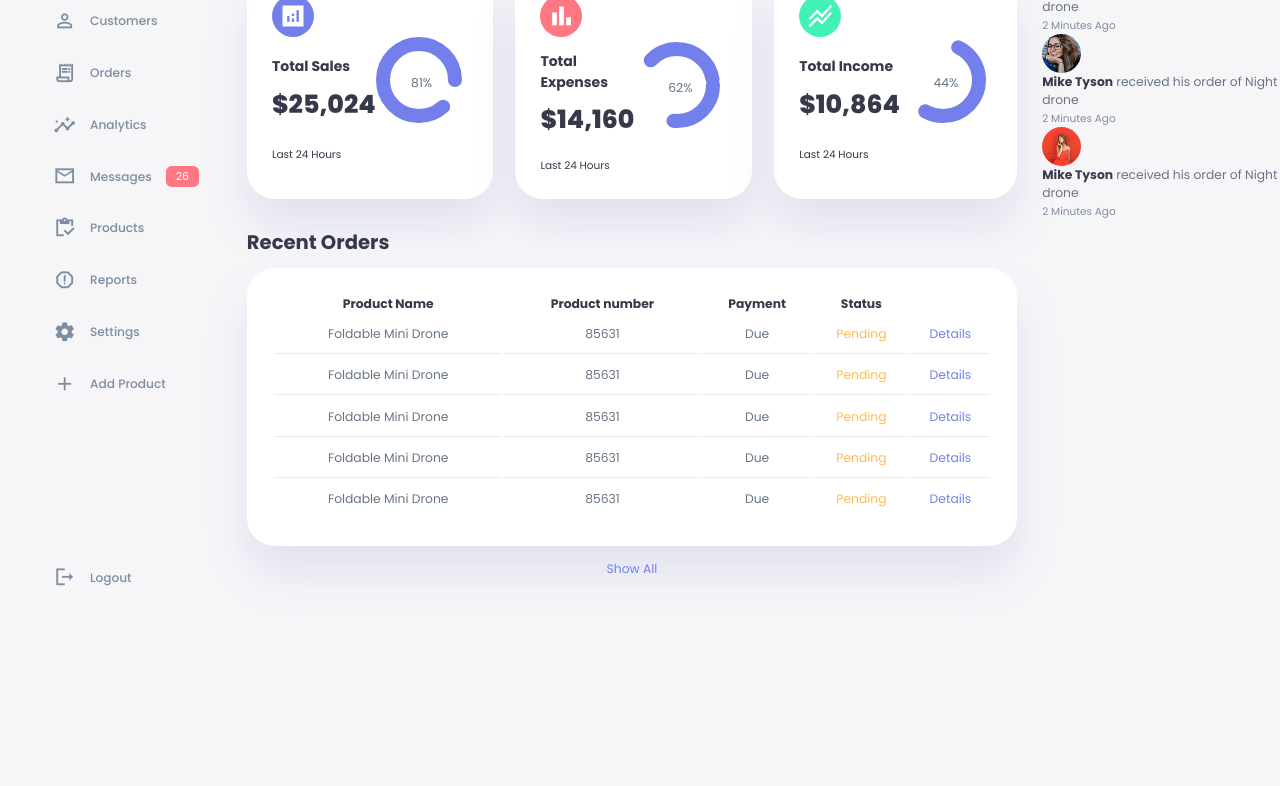
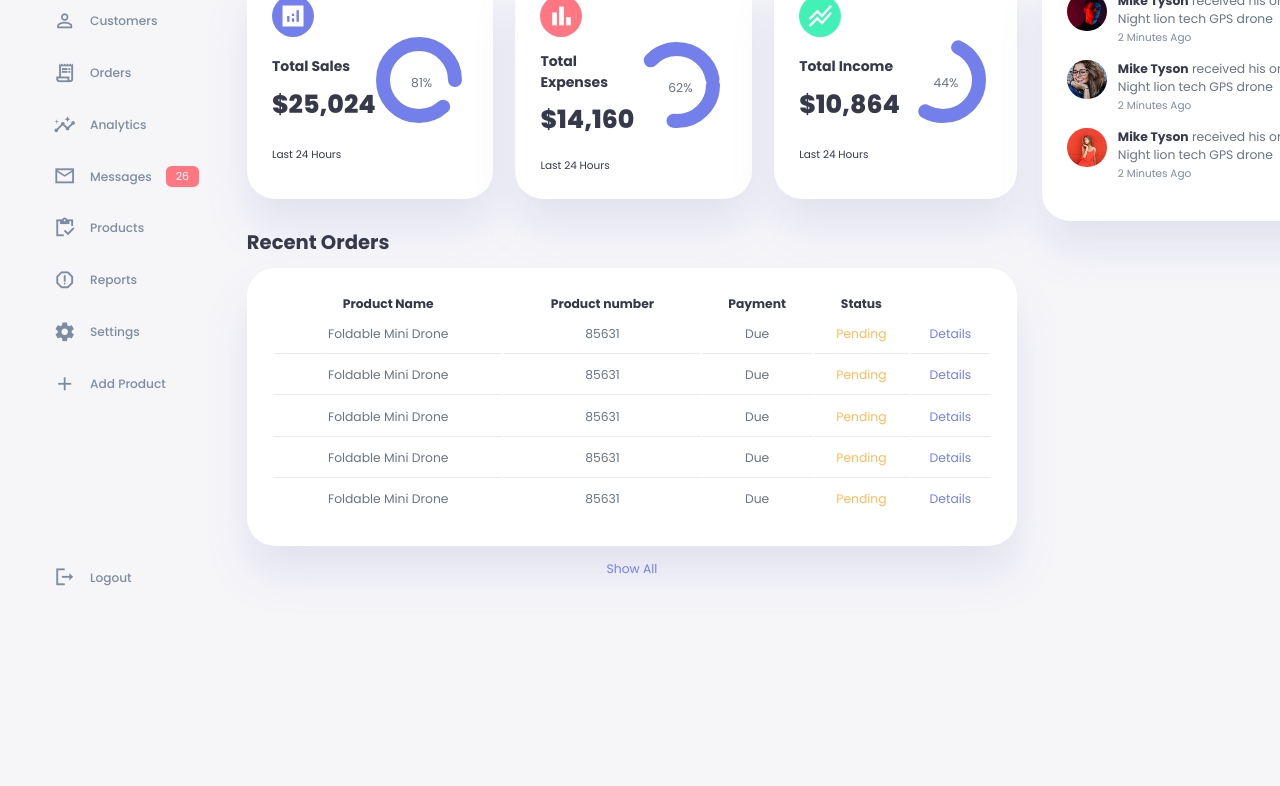
Before and after one commit to aorb93/Bootstrap, a website: page 2.-Dashboard/index.html in a window 1280 px wide. Shown: the part 148-934 px from the top of the page. Drawn offline with nearby package versions, Linux system fonts and the light colour scheme.

Commit message:
recent updates

```diff
--- a/2.-Dashboard/index.html
+++ b/2.-Dashboard/index.html
@@ -206,7 +206,7 @@
 				</div>
 			</div>
 			<!-- END OF TOP -->
-			<div class="recent-update">
+			<div class="recent-updates">
 				<h2>Recent Update</h2>
 				<div class="updates">
 					<div class="update">
@@ -218,8 +218,6 @@
 							<small class="text-muted">2 Minutes Ago</small>
 						</div>
 					</div>
-				</div>
-				<div class="updates">
 					<div class="update">
 						<div class="profile-photo">
 							<img src="./images/profile-3.jpg" alt="">
@@ -229,8 +227,6 @@
 							<small class="text-muted">2 Minutes Ago</small>
 						</div>
 					</div>
-				</div>
-				<div class="updates">
 					<div class="update">
 						<div class="profile-photo">
 							<img src="./images/profile-4.jpg" alt="">
--- a/2.-Dashboard/styles.scss
+++ b/2.-Dashboard/styles.scss
@@ -431,3 +431,30 @@ main .recent-orders a{
 }
 
 /******************** RECENT UPDATE ********************/
+
+.right .recent-updates{
+    margin-top: 1rem;
+}
+
+.right .recent-updates h2{
+    margin-bottom: 0.87rem;
+}
+
+.right .recent-updates .updates{
+    background: var(--color-white);
+    padding: var(--card-padding);
+    border-radius: var(--card-border-radius);
+    box-shadow: var(--box-shadow);
+    transition: all 300ms ease;
+}
+
+.right .recent-updates .updates:hover{
+    box-shadow: none;
+}
+
+.right .recent-updates .updates .update{
+    display: grid;
+    grid-template-columns: 2.6rem auto;
+    gap: 1rem;
+    margin-bottom: 1rem;
+}
```
Also changed, not shown: 2.-Dashboard/styles.css, 1 other file.
